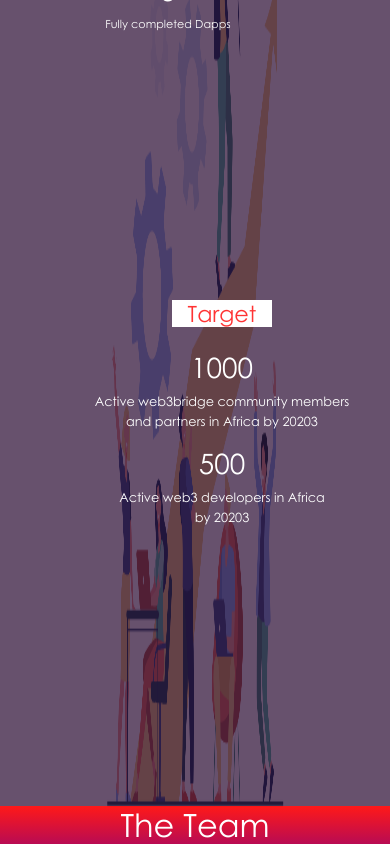
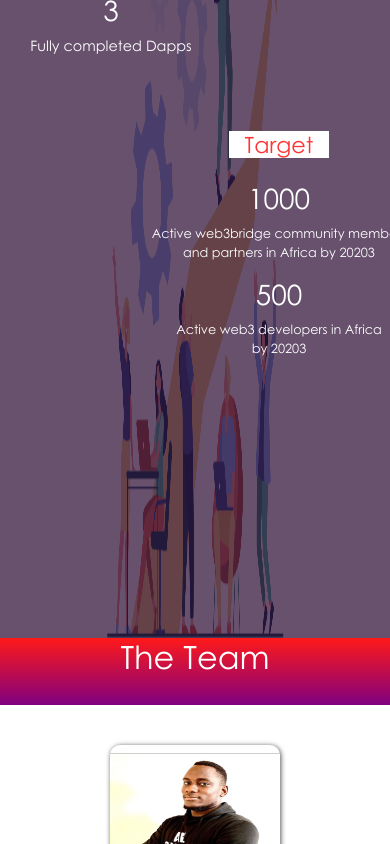
Before and after one commit to jerrynoah96/web3bridge-website, a React (Create React App) app: page / in a window 390 px wide. Shown: the part 2300-3144 px from the top of the page. Built offline with nearby package versions, Linux system fonts and the light colour scheme.

Commit message:
adjusted target section and imported fonts

```diff
--- a/src/App.css
+++ b/src/App.css
@@ -697,15 +697,15 @@
     display: flex;
     flex-direction: column;
     height: auto;
-    font-size: 0.7rem;
-    justify-content: center;
+    font-size: 0.9rem;
+    align-items: center;
 
   }
 .target{
-  margin-top: 70vh;
+  margin-top: 50vh;
   width: 80vw;
   height: 60vh;
-  margin-left: -60%;
+  margin-left: -70%;
   font-size: 0.8rem;
 
   z-index: 9;
@@ -714,6 +714,7 @@
 .achievement{
   width: 80vw;
   height: 60vh;
+  margin-right: -7.5rem;
 
 }
 .achievement2{
```
